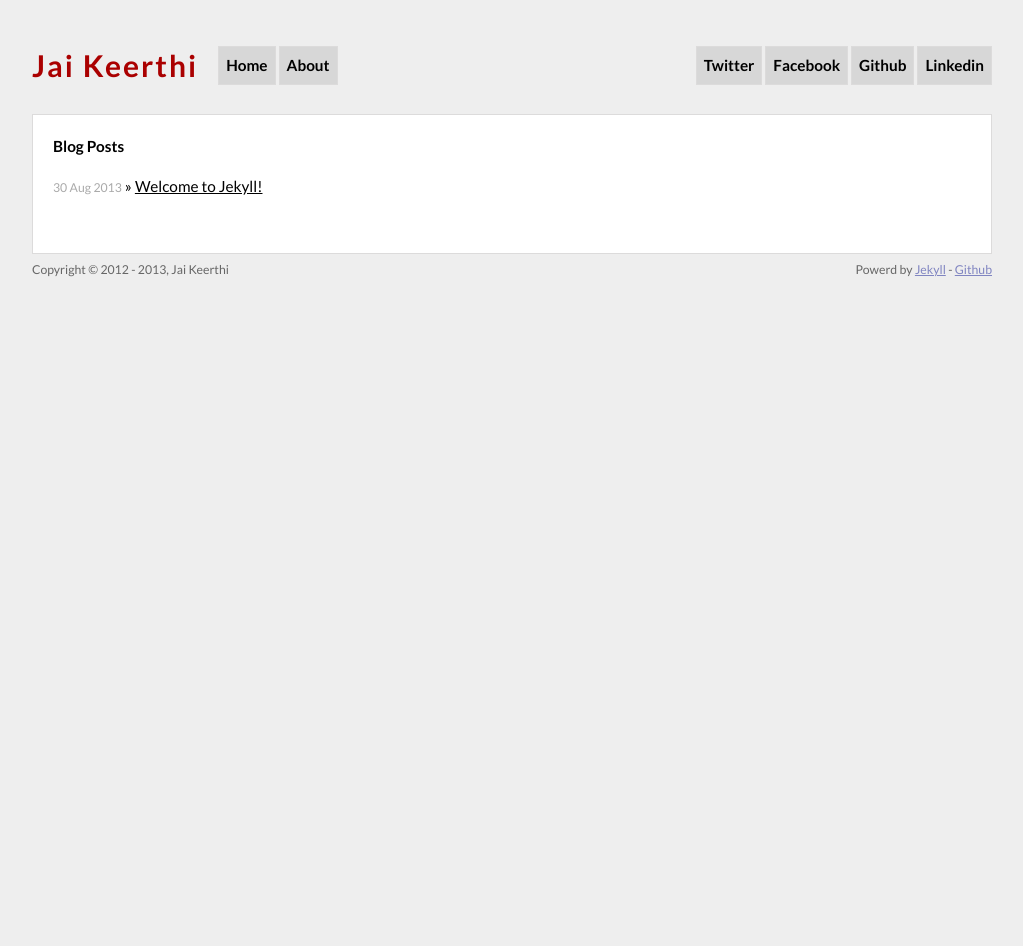
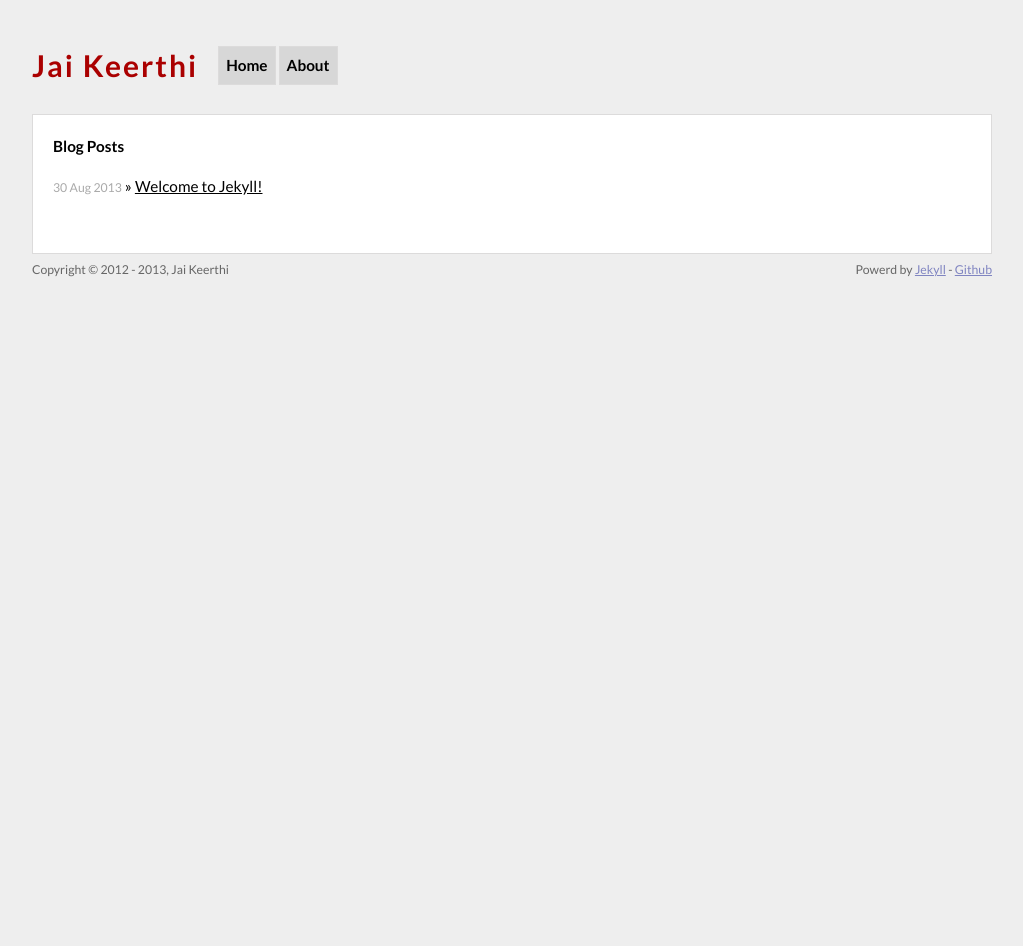
Before and after one commit to kjaikeerthi/kjaikeerthi.github.io, a Jekyll site: the page built from index.html, in a window 1280 px wide. Shown: the whole page, without its empty margins (128-1151 px from the left). Built offline with Jekyll 4.4.1, drawn with Linux system fonts in a browser that asks for light colours; Markdown is read by kramdown in place of the engine named in the settings.

Commit message:
commented social network pages

```diff
--- a/_layouts/default.html
+++ b/_layouts/default.html
@@ -25,12 +25,19 @@
                 <li><a href="/">Home</a></li>
                 <li><a href="/">About</a></li>
               </ul>
-              <ul class="socialnetworks menu" style="float:right">
-                <li><a href="/">Twitter</a></li>
-                <li><a href="/">Facebook</a></li>
-                <li><a href="/">Github</a></li>
-                <li><a href="/">Linkedin</a></li>
-              </ul>
+              <!-- <ul class="social_pages" style="float:right"> -->
+              <!--   <li> -->
+              <!--     <a href="http://www.github.com/kjaikeerthi"><img src="images/octocat.png"></a> -->
+              <!--   </li> -->
+              <!--   <li> -->
+              <!--     <a href="http://www.github.com/kjaikeerthi"><img src="images/facebook.png"></a> -->
+              <!--   </li> -->
+              <!--   <li> -->
+              <!--     <a href="http://www.twitter.com/kjaikeerthi"><img src="https://abs.twimg.com/a/1377795275/images/resources/twitter-bird-light-bgs.png"></a> -->
+              <!--   </li> -->
+              <!--   <li><a href="/">Github</a></li> -->
+              <!--   <li><a href="/">Linkedin</a></li> -->
+              <!-- </ul> -->
             </div>
             <div class="main" style="clear:both;">
                 {{ content }}
--- a/css/main.css
+++ b/css/main.css
@@ -106,6 +106,17 @@ ul.posts span {
   border: 1px solid #dcdbdb;
   border-radius: 0;
 }
+
+.site ul.social_pages li{
+  display: inline-block;
+  list-style: none;
+  border-radius: 0;
+}
+.site ul.social_pages li img{
+  width: 32px;
+  height: 32px;
+}
+
 .site ul.menu li a{
   color: black;
   text-decoration: none;
```
Also changed, not shown: images/facebook.png (added), images/github.png (added), images/twitter.png (added), 1 other file.
